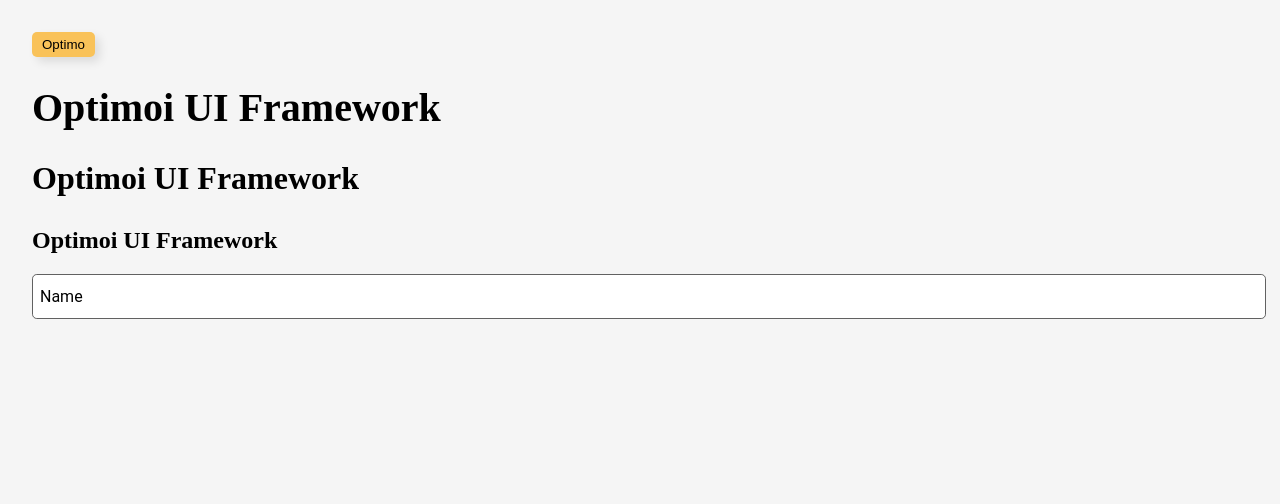
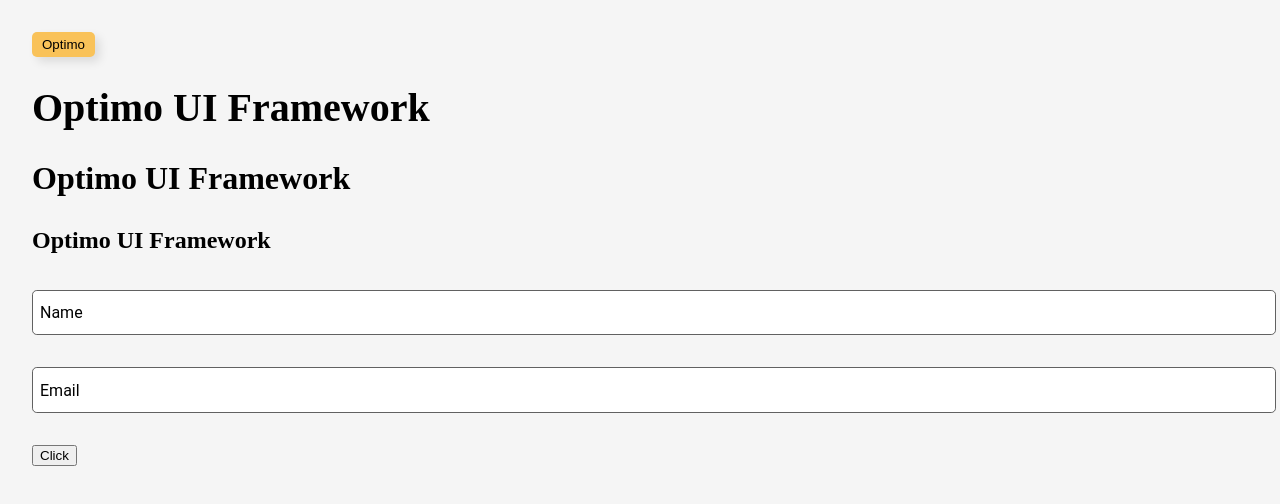
Before and after one commit to Ajith04/optimo-ui-framework, a website: page src/index.html in a window 1280 px wide. Drawn offline with Linux system fonts and the light colour scheme.

Commit message:
Update input group styles and fix label text in index.html

```diff
--- a/src/css/components/form/textbox.scss
+++ b/src/css/components/form/textbox.scss
@@ -2,13 +2,13 @@
 
 .input-group {
   position: relative;
-  margin: 1rem 0;
+  margin: 2rem 0;
   width: 100%;
 }
 
 .textbox {
   font-size: 1rem;
-  padding: 0.8rem 0.5rem;
+  padding: 0.8rem 0.8rem;
   width: 100%;
   border: 0.05rem solid $border-color;
   border-radius: 0.3rem;
--- a/src/index.html
+++ b/src/index.html
@@ -14,15 +14,21 @@
 
     <!-- Start -->
     <button class="btn">Optimo</button>
-    <h1>Optimoi UI Framework</h1>
-    <h2>Optimoi UI Framework</h2>
-    <h3>Optimoi UI Framework</h3>
+    <h1>Optimo UI Framework</h1>
+    <h2>Optimo UI Framework</h2>
+    <h3>Optimo UI Framework</h3>
 
 
     <div class="input-group">
     <input type="text" id="floatingText" class="textbox" placeholder=" " />
     <label for="floatingText" class="floating-label label">Name</label>
     </div>
+    <div class="input-group">
+    <input type="text" id="floatingText" class="textbox" placeholder=" " />
+    <label for="floatingText" class="floating-label label">Email</label>
+    </div>
+
+    <button class="">Click</button>
 
 
     <!-- End -->
```
Also changed, not shown: dist/optimo.css.
